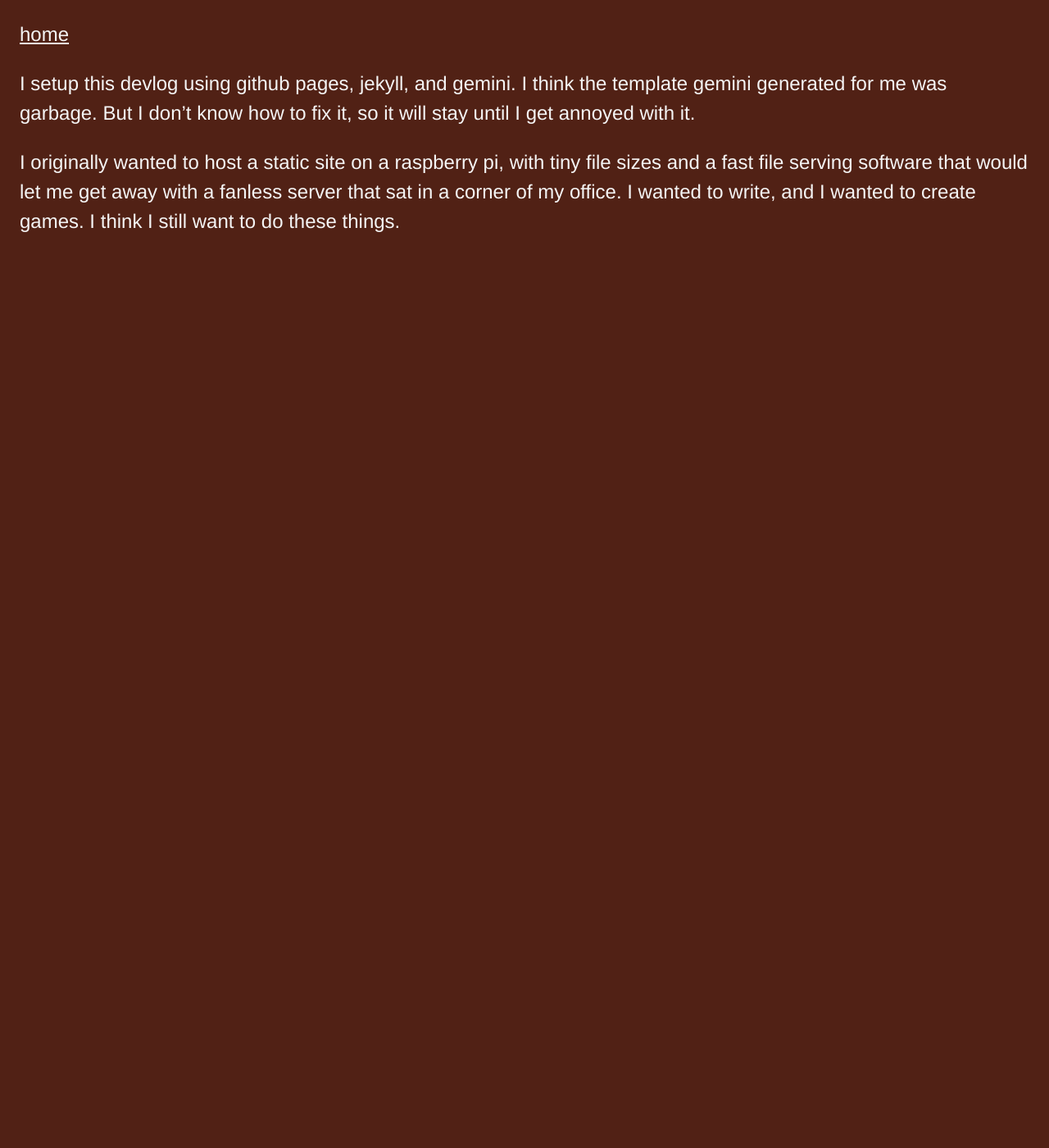
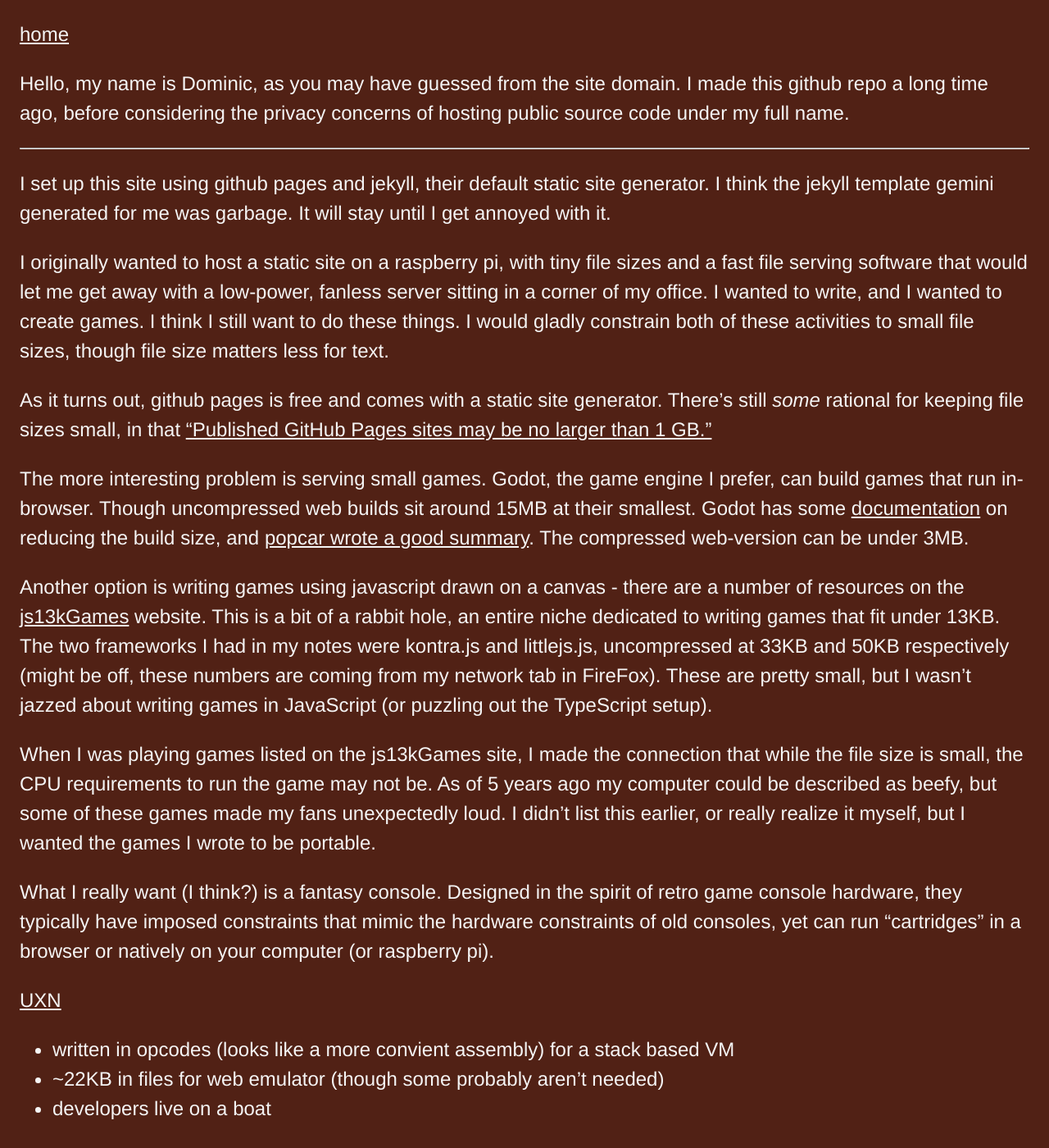
Before and after one commit to DominicSimone/dominicsimone.github.io, a Jekyll site: the page built from _posts/2025-04-20-hello-world.md, in a window 1280 px wide and 1400 px high. Shown: the whole window at 82% size. Built offline with Jekyll 4.4.1, drawn with Linux system fonts in a browser that asks for light colours; some of the changed text lies outside the part shown.

Commit message:
hello post

```diff
--- a/_includes/post_listing.html
+++ b/_includes/post_listing.html
@@ -1,5 +1,6 @@
 <div class="post-listing">
   <li>
-    <a href="{{ post.url | relative_url }}">{{ post.title }}</a> - {{ post.date | date: "%B %d, %Y" }}
+    {{ post.date | date: "%B %d, %Y" }} -
+    <a href="{{ post.url | relative_url }}">{{ post.title }}</a>
   </li>
 </div>
--- a/_layouts/default.html
+++ b/_layouts/default.html
@@ -21,10 +21,6 @@
     {{ content }}
   </main>
 
-  <footer>
-    {% include footer.html %}
-  </footer>
-
   </body>
 
 </html>
--- a/_posts/2025-04-20-hello-world.md
+++ b/_posts/2025-04-20-hello-world.md
@@ -1,10 +1,46 @@
 ---
 layout: post
 title: "hello"
-date: 2025-04-20 16:00:00 -0700 # Use full date/time/timezone for accurate sorting
+date: 2025-05-04 16:00:00 -0700 # Use full date/time/timezone for accurate sorting
 categories: ['misc']
 ---
 
-I setup this devlog using github pages, jekyll, and gemini. I think the template gemini generated for me was garbage. But I don't know how to fix it, so it will stay until I get annoyed with it.
+Hello, my name is Dominic, as you may have guessed from the site domain. I made this github repo a long time ago, before considering the privacy concerns of hosting public source code under my full name.
 
-I originally wanted to host a static site on a raspberry pi, with tiny file sizes and a fast file serving software that would let me get away with a fanless server that sat in a corner of my office. I wanted to write, and I wanted to create games. I think I still want to do these things.
+---
+
+I set up this site using github pages and jekyll, their default static site generator. I think the jekyll template gemini generated for me was garbage. It will stay until I get annoyed with it.
+
+I originally wanted to host a static site on a raspberry pi, with tiny file sizes and a fast file serving software that would let me get away with a low-power, fanless server sitting in a corner of my office. I wanted to write, and I wanted to create games. I think I still want to do these things. I would gladly constrain both of these activities to small file sizes, though file size matters less for text.
+
+As it turns out, github pages is free and comes with a static site generator. There's still *some* rational for keeping file sizes small, in that ["Published GitHub Pages sites may be no larger than 1 GB."](https://docs.github.com/en/pages/getting-started-with-github-pages/github-pages-limits#usage-limits)
+
+The more interesting problem is serving small games. Godot, the game engine I prefer, can build games that run in-browser. Though uncompressed web builds sit around 15MB at their smallest. Godot has some [documentation](https://docs.godotengine.org/en/stable/contributing/development/compiling/optimizing_for_size.html) on reducing the build size, and [popcar wrote a good summary](https://popcar.bearblog.dev/how-to-minify-godots-build-size/#conclusion). The compressed web-version can be under 3MB.
+
+Another option is writing games using javascript drawn on a canvas - there are a number of resources on the [js13kGames](https://js13kgames.github.io/resources/) website. This is a bit of a rabbit hole, an entire niche dedicated to writing games that fit under 13KB. The two frameworks I had in my notes were kontra.js and littlejs.js, uncompressed at 33KB and 50KB respectively (might be off, these numbers are coming from my network tab in FireFox). These are pretty small, but I wasn't jazzed about writing games in JavaScript (or puzzling out the TypeScript setup).
+
+When I was playing games listed on the js13kGames site, I made the connection that while the file size is small, the CPU requirements to run the game may not be. As of 5 years ago my computer could be described as beefy, but some of these games made my fans unexpectedly loud. I didn't list this earlier, or really realize it myself, but I wanted the games I wrote to be portable.
+
+What I really want (I think?) is a fantasy console. Designed in the spirit of retro game console hardware, they typically have imposed constraints that mimic the hardware constraints of old consoles, yet can run "cartridges" in a browser or natively on your computer (or raspberry pi).
+
+[UXN](https://100r.co/site/uxn.html)
+- written in opcodes (looks like a more convient assembly) for a stack based VM
+- ~22KB in files for web emulator (though some probably aren't needed)
+- developers live on a boat
+
+[PICO-8](https://www.lexaloffle.com/pico-8.php)
+- have to pay
+- lua (without the lua std lib)
+- did not check runtime
+
+[TIC-80](https://tic80.com/)
+- similar to PICO-8
+- scripting languages (lua/javascript/others)
+- ~60KB runtime
+
+[WASM-4](https://wasm4.org/)
+- web assembly supported languages (C/C++/D/Rust/Zig/others)
+- ~24KB runtime
+- adds a native gamepad for mobile :o
+
+For now, I'm going with WASM-4 because of the language choices and runtime size. Though I admit the other fantasy consoles are more advanced (as in, have more than 4 colors, larger display, etc.).
```
Also changed, not shown: index.md (+0 -3 lines), _includes/footer.html (deleted).
